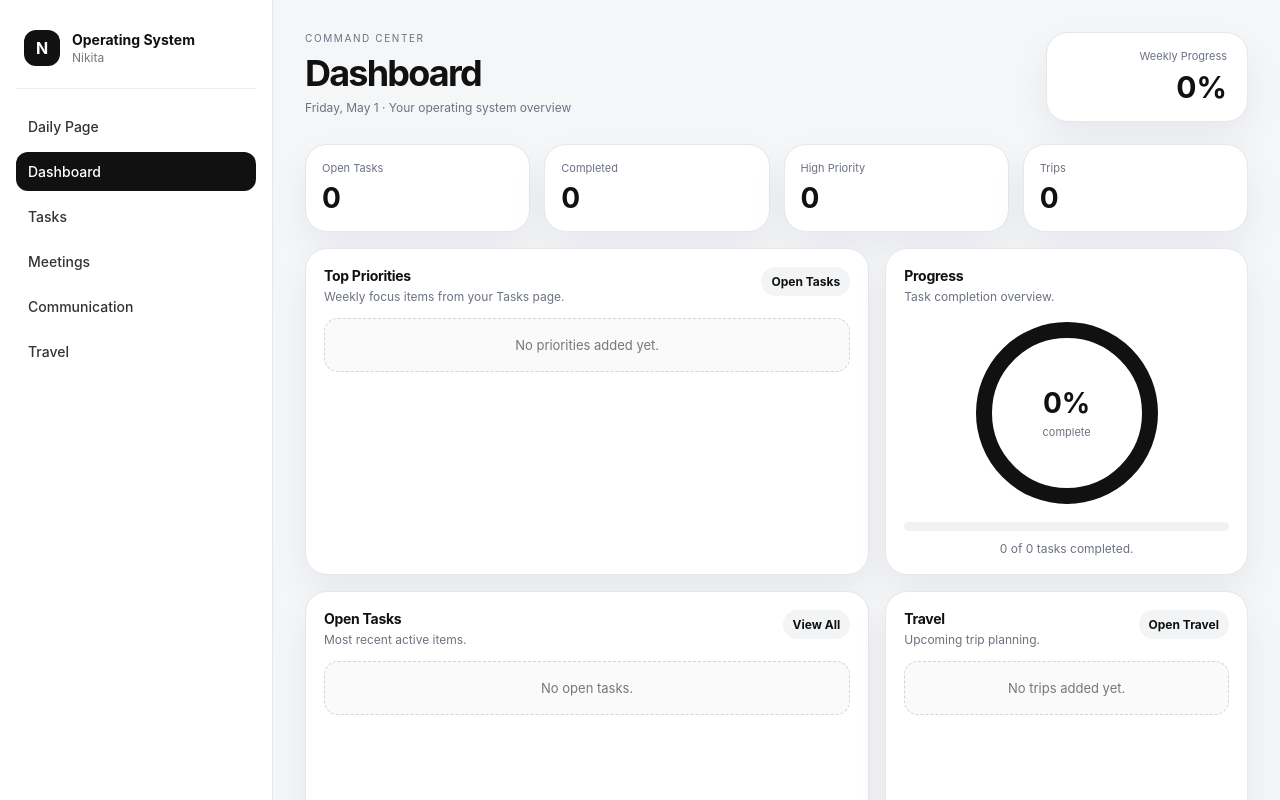
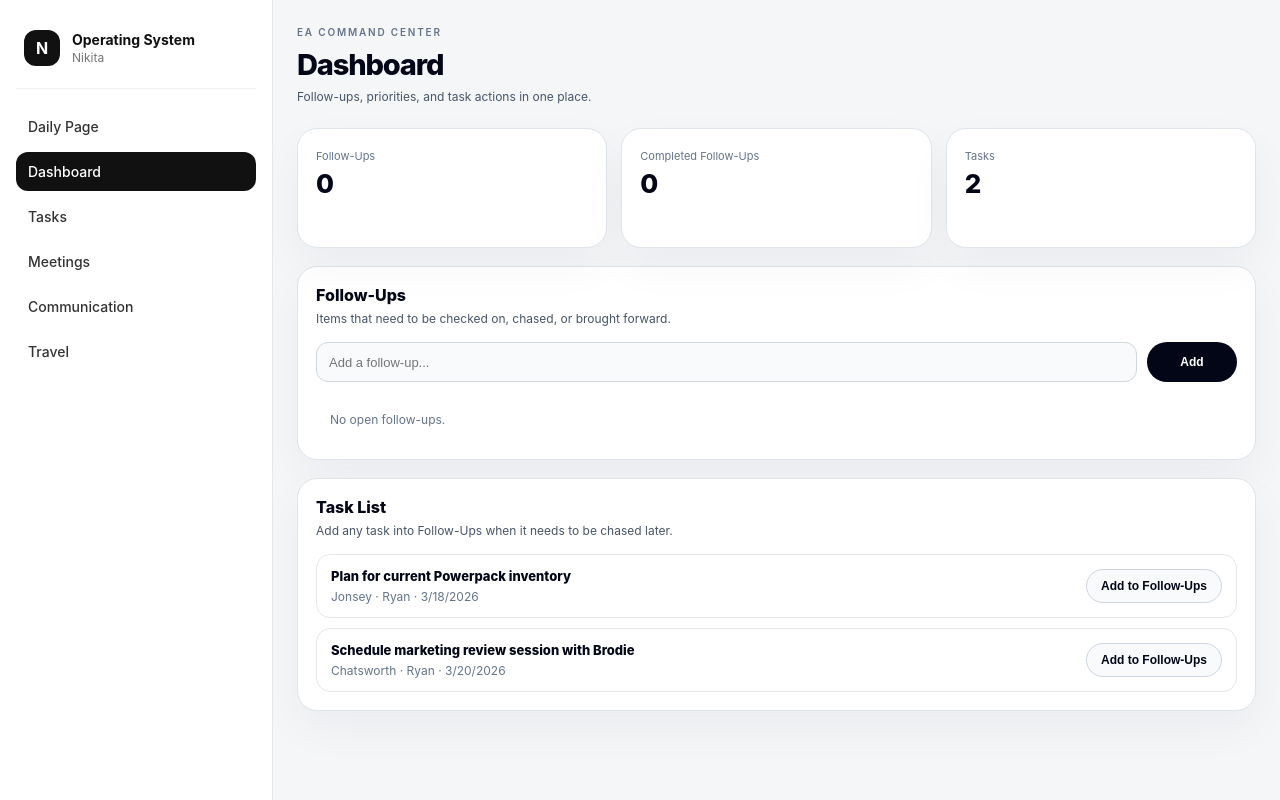
Before and after one commit to nikitaline-code/nl-operating-system, a Next.js app: page /dashboard in a window 1280 px wide. Shown: the top 800 px of the page. Built offline with nearby package versions, Linux system fonts and the light colour scheme.

Commit message:
Update dashboard.js

```diff
--- a/pages/dashboard.js
+++ b/pages/dashboard.js
@@ -1,491 +1,436 @@
-import { useEffect, useMemo, useState } from "react";
+import { useEffect, useState } from "react";
 
-export default function DashboardPage() {
-  const [tasks, setTasks] = useState([]);
-  const [priorities, setPriorities] = useState([]);
-  const [travelData, setTravelData] = useState(null);
-  const [today, setToday] = useState("");
+export default function Dashboard() {
+  const [followUps, setFollowUps] = useState([]);
+  const [newFollowUp, setNewFollowUp] = useState("");
+
+  const [tasks] = useState([
+    {
+      id: 1,
+      task: "Plan for current Powerpack inventory",
+      dealer: "Jonsey",
+      responsible: "Ryan",
+      dueDate: "3/18/2026",
+    },
+    {
+      id: 2,
+      task: "Schedule marketing review session with Brodie",
+      dealer: "Chatsworth",
+      responsible: "Ryan",
+      dueDate: "3/20/2026",
+    },
+  ]);
 
   useEffect(() => {
-    const savedTasks = JSON.parse(localStorage.getItem("tasks") || "[]");
-    const savedPriorities = JSON.parse(localStorage.getItem("weeklyPriorities") || "[]");
-    const savedTravel = JSON.parse(localStorage.getItem("travelPageData") || "null");
-
-    setTasks(savedTasks);
-    setPriorities(savedPriorities);
-    setTravelData(savedTravel);
-
-    const now = new Date();
-    setToday(
-      now.toLocaleDateString("en-US", {
-        weekday: "long",
-        month: "long",
-        day: "numeric",
-      })
-    );
+    const saved = localStorage.getItem("dashboard-follow-ups");
+    if (saved) setFollowUps(JSON.parse(saved));
   }, []);
 
-  const stats = useMemo(() => {
-    const total = tasks.length;
-    const completed = tasks.filter((task) => task.complete).length;
-    const open = total - completed;
-    const high = tasks.filter((task) => task.urgency === "High" && !task.complete).length;
-    const progress = total ? Math.round((completed / total) * 100) : 0;
+  useEffect(() => {
+    localStorage.setItem("dashboard-follow-ups", JSON.stringify(followUps));
+  }, [followUps]);
 
-    return { total, completed, open, high, progress };
-  }, [tasks]);
+  function addFollowUp(text, sourceTask = null) {
+    if (!text.trim()) return;
 
-  const activeTrips = travelData?.trips || [];
-  const upcomingTrips = activeTrips.slice(0, 4);
-  const openTasks = tasks.filter((task) => !task.complete).slice(0, 6);
-  const activePriorities = priorities.filter((priority) => priority && priority.trim());
+    const item = {
+      id: Date.now(),
+      text,
+      sourceTask,
+      completed: false,
+      createdAt: new Date().toLocaleDateString(),
+    };
+
+    setFollowUps([item, ...followUps]);
+    setNewFollowUp("");
+  }
+
+  function toggleFollowUp(id) {
+    setFollowUps(
+      followUps.map((item) =>
+        item.id === id ? { ...item, completed: !item.completed } : item
+      )
+    );
+  }
+
+  function deleteFollowUp(id) {
+    setFollowUps(followUps.filter((item) => item.id !== id));
+  }
+
+  const openFollowUps = followUps.filter((item) => !item.completed);
+  const completedFollowUps = followUps.filter((item) => item.completed);
 
   return (
-    <div className="dashboardPage">
-      <header className="hero">
-        <div>
-          <p className="eyebrow">Command Center</p>
-          <h1>Dashboard</h1>
-          <p className="subtext">{today} · Your operating system overview</p>
+    <main className="page">
+      <div className="shell">
+        <div className="top">
+          <div>
+            <p className="eyebrow">EA COMMAND CENTER</p>
+            <h1>Dashboard</h1>
+            <p className="subtitle">
+              Follow-ups, priorities, and task actions in one place.
+            </p>
+          </div>
         </div>
 
-        <div className="scoreCard">
-          <span>Weekly Progress</span>
-          <strong>{stats.progress}%</strong>
-        </div>
-      </header>
-
-      <section className="statsGrid">
-        <div className="statCard">
-          <span>Open Tasks</span>
-          <strong>{stats.open}</strong>
+        <div className="stats-grid">
+          <StatCard label="Follow-Ups" value={openFollowUps.length} />
+          <StatCard label="Completed Follow-Ups" value={completedFollowUps.length} />
+          <StatCard label="Tasks" value={tasks.length} />
         </div>
 
-        <div className="statCard">
-          <span>Completed</span>
-          <strong>{stats.completed}</strong>
-        </div>
-
-        <div className="statCard">
-          <span>High Priority</span>
-          <strong>{stats.high}</strong>
-        </div>
-
-        <div className="statCard">
-          <span>Trips</span>
-          <strong>{activeTrips.length}</strong>
-        </div>
-      </section>
-
-      <main className="grid">
-        <section className="card large">
-          <div className="sectionHeader">
+        <section className="card">
+          <div className="card-header">
             <div>
-              <h2>Top Priorities</h2>
-              <p>Weekly focus items from your Tasks page.</p>
+              <h2>Follow-Ups</h2>
+              <p>Items that need to be checked on, chased, or brought forward.</p>
             </div>
-            <a href="/tasks">Open Tasks</a>
           </div>
 
-          <div className="priorityList">
-            {activePriorities.length > 0 ? (
-              activePriorities.map((priority, index) => (
-                <div className="priorityItem" key={index}>
-                  <span>{index + 1}</span>
-                  <p>{priority}</p>
-                </div>
+          <div className="add-row">
+            <input
+              value={newFollowUp}
+              onChange={(e) => setNewFollowUp(e.target.value)}
+              placeholder="Add a follow-up..."
+              onKeyDown={(e) => {
+                if (e.key === "Enter") addFollowUp(newFollowUp);
+              }}
+            />
+            <button onClick={() => addFollowUp(newFollowUp)}>Add</button>
+          </div>
+
+          <div className="follow-list">
+            {openFollowUps.length === 0 ? (
+              <p className="empty">No open follow-ups.</p>
+            ) : (
+              openFollowUps.map((item) => (
+                <FollowUpItem
+                  key={item.id}
+                  item={item}
+                  toggleFollowUp={toggleFollowUp}
+                  deleteFollowUp={deleteFollowUp}
+                />
               ))
-            ) : (
-              <div className="empty">No priorities added yet.</div>
             )}
           </div>
         </section>
 
         <section className="card">
-          <div className="sectionHeader">
+          <div className="card-header">
             <div>
-              <h2>Progress</h2>
-              <p>Task completion overview.</p>
+              <h2>Task List</h2>
+              <p>Add any task into Follow-Ups when it needs to be chased later.</p>
             </div>
           </div>
 
-          <div className="progressRing">
-            <div>
-              <strong>{stats.progress}%</strong>
-              <span>complete</span>
-            </div>
-          </div>
+          <div className="task-list">
+            {tasks.map((task) => (
+              <div className="task-row" key={task.id}>
+                <div>
+                  <h3>{task.task}</h3>
+                  <p>
+                    {task.dealer || "No dealer"} · {task.responsible || "No owner"} ·{" "}
+                    {task.dueDate || "No due date"}
+                  </p>
+                </div>
 
-          <div className="progressBar">
-            <div style={{ width: `${stats.progress}%` }} />
-          </div>
-
-          <p className="tiny">
-            {stats.completed} of {stats.total} tasks completed.
-          </p>
-        </section>
-
-        <section className="card large">
-          <div className="sectionHeader">
-            <div>
-              <h2>Open Tasks</h2>
-              <p>Most recent active items.</p>
-            </div>
-            <a href="/tasks">View All</a>
-          </div>
-
-          <div className="taskList">
-            {openTasks.length > 0 ? (
-              openTasks.map((task) => (
-                <div className="taskItem" key={task.id}>
-                  <div>
-                    <strong>{task.title}</strong>
-                    <p>
-                      From: {task.assignedFrom || "N/A"}
-                      {task.dueDate ? ` · Due: ${task.dueDate}` : ""}
-                    </p>
-                  </div>
-
-                  <span className={`badge ${task.urgency?.toLowerCase() || "medium"}`}>
-                    {task.urgency || "Medium"}
-                  </span>
-                </div>
-              ))
-            ) : (
-              <div className="empty">No open tasks.</div>
-            )}
+                <button
+                  className="secondary-btn"
+                  onClick={() =>
+                    addFollowUp(task.task, {
+                      dealer: task.dealer,
+                      responsible: task.responsible,
+                      dueDate: task.dueDate,
+                    })
+                  }
+                >
+                  Add to Follow-Ups
+                </button>
+              </div>
+            ))}
           </div>
         </section>
 
-        <section className="card">
-          <div className="sectionHeader">
-            <div>
-              <h2>Travel</h2>
-              <p>Upcoming trip planning.</p>
+        {completedFollowUps.length > 0 && (
+          <section className="card">
+            <div className="card-header">
+              <div>
+                <h2>Completed Follow-Ups</h2>
+                <p>Finished items kept here for reference.</p>
+              </div>
             </div>
-            <a href="/travel">Open Travel</a>
-          </div>
 
-          <div className="tripList">
-            {upcomingTrips.length > 0 ? (
-              upcomingTrips.map((trip) => (
-                <div className="tripItem" key={trip.id}>
-                  <strong>{trip.name}</strong>
-                  <p>{trip.owner} · {trip.date}</p>
-                  <span>{trip.status}</span>
-                </div>
-              ))
-            ) : (
-              <div className="empty">No trips added yet.</div>
-            )}
-          </div>
-        </section>
+            <div className="follow-list">
+              {completedFollowUps.map((item) => (
+                <FollowUpItem
+                  key={item.id}
+                  item={item}
+                  toggleFollowUp={toggleFollowUp}
+                  deleteFollowUp={deleteFollowUp}
+                />
+              ))}
+            </div>
+          </section>
+        )}
+      </div>
 
-        <section className="card quick">
-          <h2>Quick Launch</h2>
+      <style jsx global>{`
+        body {
+          margin: 0;
+          background: #f5f6f8;
+        }
 
-          <div className="quickGrid">
-            <a href="/tasks">Tasks</a>
-            <a href="/meetings">Meetings</a>
-            <a href="/travel">Travel</a>
-            <a href="/communications">Comms</a>
-          </div>
-        </section>
-      </main>
-
-      <style jsx>{`
-        .dashboardPage {
+        .page {
           min-height: 100vh;
           background: #f5f6f8;
-          color: #111;
+          color: #020617;
           font-family: -apple-system, BlinkMacSystemFont, "Segoe UI", sans-serif;
-          padding: 32px;
-          max-width: 1380px;
+          padding: 26px 24px 80px;
+        }
+
+        .shell {
+          width: 100%;
+          max-width: 1220px;
           margin: 0 auto;
         }
 
-        .hero {
+        .top {
           display: flex;
           justify-content: space-between;
           align-items: flex-start;
-          margin-bottom: 22px;
+          margin-bottom: 24px;
         }
 
         .eyebrow {
-          margin: 0 0 7px;
+          margin: 0 0 12px;
           font-size: 10px;
-          letter-spacing: 0.16em;
-          text-transform: uppercase;
-          color: #6b7280;
+          letter-spacing: 0.18em;
+          font-weight: 600;
+          color: #64748b;
         }
 
         h1 {
           margin: 0;
-          font-size: 36px;
-          letter-spacing: -0.05em;
-        }
-
-        h2 {
-          margin: 0;
-          font-size: 14px;
-          letter-spacing: -0.02em;
-        }
-
-        .subtext,
-        p {
-          margin: 5px 0 0;
-          font-size: 12px;
-          color: #6b7280;
-        }
-
-        .scoreCard,
-        .statCard,
-        .card {
-          background: #fff;
-          border: 1px solid #e5e7eb;
-          border-radius: 22px;
-          box-shadow: 0 16px 38px rgba(15, 23, 42, 0.06);
-        }
-
-        .scoreCard {
-          padding: 16px 20px;
-          min-width: 160px;
-          text-align: right;
-        }
-
-        .scoreCard span,
-        .statCard span {
-          display: block;
-          font-size: 11px;
-          color: #6b7280;
-          margin-bottom: 6px;
-        }
-
-        .scoreCard strong {
-          font-size: 30px;
-        }
-
-        .statsGrid {
-          display: grid;
-          grid-template-columns: repeat(4, 1fr);
-          gap: 14px;
-          margin-bottom: 16px;
-        }
-
-        .statCard {
-          padding: 16px;
-        }
-
-        .statCard strong {
-          font-size: 28px;
+          font-size: 29px;
+          line-height: 1;
+          font-weight: 800;
           letter-spacing: -0.04em;
         }
 
-        .grid {
+        .subtitle {
+          margin: 10px 0 0;
+          font-size: 12px;
+          color: #475569;
+        }
+
+        .stats-grid {
           display: grid;
-          grid-template-columns: 1.4fr 0.9fr;
-          gap: 16px;
+          grid-template-columns: repeat(3, 1fr);
+          gap: 14px;
+          margin-bottom: 18px;
+        }
+
+        .stat-card,
+        .card {
+          background: #ffffff;
+          border: 1px solid #dfe3ea;
+          border-radius: 20px;
+          box-shadow: 0 18px 45px rgba(15, 23, 42, 0.045);
+        }
+
+        .stat-card {
+          padding: 20px 18px;
+          min-height: 78px;
+        }
+
+        .stat-card p {
+          margin: 0 0 8px;
+          font-size: 11px;
+          color: #64748b;
+        }
+
+        .stat-card strong {
+          font-size: 26px;
+          font-weight: 800;
+          line-height: 1;
         }
 
         .card {
           padding: 18px;
+          margin-bottom: 18px;
         }
 
-        .large {
-          min-height: 220px;
-        }
-
-        .sectionHeader {
+        .card-header {
           display: flex;
           justify-content: space-between;
           align-items: flex-start;
-          gap: 14px;
-          margin-bottom: 14px;
+          margin-bottom: 16px;
         }
 
-        a {
-          color: #111;
-          font-size: 12px;
-          font-weight: 700;
-          text-decoration: none;
-          background: #f3f4f6;
-          padding: 7px 10px;
-          border-radius: 999px;
-        }
-
-        .priorityList,
-        .taskList,
-        .tripList {
-          display: flex;
-          flex-direction: column;
-          gap: 8px;
-        }
-
-        .priorityItem {
-          display: grid;
-          grid-template-columns: 26px 1fr;
-          align-items: center;
-          gap: 10px;
-          padding: 10px;
-          border: 1px solid #eceef2;
-          border-radius: 14px;
-          background: #fafafa;
-        }
-
-        .priorityItem span {
-          width: 22px;
-          height: 22px;
-          background: #111;
-          color: #fff;
-          border-radius: 8px;
-          display: flex;
-          align-items: center;
-          justify-content: center;
-          font-size: 11px;
+        .card-header h2 {
+          margin: 0 0 6px;
+          font-size: 16px;
           font-weight: 800;
         }
 
-        .priorityItem p {
+        .card-header p {
           margin: 0;
-          color: #111;
-          font-size: 13px;
-          font-weight: 650;
+          font-size: 12px;
+          color: #475569;
         }
 
-        .taskItem,
-        .tripItem {
+        .add-row {
+          display: grid;
+          grid-template-columns: 1fr 90px;
+          gap: 10px;
+          margin-bottom: 16px;
+        }
+
+        input {
+          height: 38px;
+          border-radius: 12px;
+          border: 1px solid #cfd6df;
+          background: #f8fafc;
+          padding: 0 12px;
+          font-size: 13px;
+          color: #020617;
+          outline: none;
+        }
+
+        button {
+          border: none;
+          background: #020617;
+          color: #ffffff;
+          border-radius: 999px;
+          padding: 9px 14px;
+          font-size: 12px;
+          font-weight: 800;
+          cursor: pointer;
+        }
+
+        .secondary-btn {
+          background: #f8fafc;
+          color: #020617;
+          border: 1px solid #cfd6df;
+        }
+
+        .follow-list,
+        .task-list {
+          display: flex;
+          flex-direction: column;
+          gap: 10px;
+        }
+
+        .follow-item,
+        .task-row {
+          border: 1px solid #e5e7eb;
+          border-radius: 14px;
+          padding: 13px 14px;
+          background: #ffffff;
           display: flex;
           justify-content: space-between;
-          gap: 12px;
+          gap: 14px;
           align-items: center;
-          padding: 11px;
-          border: 1px solid #eceef2;
-          border-radius: 14px;
-          background: #fafafa;
         }
 
-        .taskItem strong,
-        .tripItem strong {
-          font-size: 13px;
+        .follow-item.done {
+          opacity: 0.55;
         }
 
-        .tripItem span {
-          font-size: 10px;
-          font-weight: 700;
-          background: #111;
-          color: #fff;
-          padding: 5px 8px;
-          border-radius: 999px;
+        .follow-main {
+          display: flex;
+          gap: 10px;
+          align-items: flex-start;
         }
 
-        .badge {
-          font-size: 11px;
-          font-weight: 700;
-          padding: 6px 9px;
-          border-radius: 999px;
+        .follow-main input {
+          width: 16px;
+          height: 16px;
+          margin-top: 3px;
         }
 
-        .badge.high {
-          background: #fee2e2;
-          color: #991b1b;
+        .follow-main h3,
+        .task-row h3 {
+          margin: 0 0 5px;
+          font-size: 13px;
+          font-weight: 800;
         }
 
-        .badge.medium {
-          background: #fef3c7;
-          color: #92400e;
+        .follow-main p,
+        .task-row p {
+          margin: 0;
+          font-size: 12px;
+          color: #64748b;
         }
 
-        .badge.low {
-          background: #dcfce7;
-          color: #166534;
-        }
-
-        .progressRing {
-          width: 150px;
-          height: 150px;
-          border-radius: 999px;
-          border: 16px solid #111;
-          margin: 18px auto;
-          display: flex;
-          align-items: center;
-          justify-content: center;
-        }
-
-        .progressRing div {
-          text-align: center;
-        }
-
-        .progressRing strong {
-          display: block;
-          font-size: 28px;
-        }
-
-        .progressRing span {
-          font-size: 11px;
-          color: #6b7280;
-        }
-
-        .progressBar {
-          height: 9px;
-          background: #f1f1f1;
-          border-radius: 999px;
-          overflow: hidden;
-        }
-
-        .progressBar div {
-          height: 100%;
-          background: #111;
-          border-radius: 999px;
-        }
-
-        .tiny {
-          text-align: center;
-          margin-top: 10px;
-        }
-
-        .quickGrid {
-          display: grid;
-          grid-template-columns: repeat(2, 1fr);
-          gap: 10px;
-          margin-top: 14px;
-        }
-
-        .quickGrid a {
-          display: flex;
-          align-items: center;
-          justify-content: center;
-          height: 52px;
-          border-radius: 16px;
-          background: #111;
-          color: #fff;
+        .delete-btn {
+          background: #ffffff;
+          color: #991b1b;
+          border: 1px solid #fecaca;
         }
 
         .empty {
-          padding: 18px;
-          text-align: center;
-          color: #777;
-          font-size: 13px;
-          border: 1px dashed #d1d5db;
-          border-radius: 14px;
-          background: #fafafa;
+          margin: 0;
+          padding: 14px;
+          font-size: 12px;
+          color: #64748b;
         }
 
-        @media (max-width: 1000px) {
-          .hero,
-          .sectionHeader {
-            flex-direction: column;
-          }
-
-          .statsGrid,
-          .grid {
+        @media (max-width: 800px) {
+          .stats-grid {
             grid-template-columns: 1fr;
           }
 
-          .scoreCard {
-            text-align: left;
+          .add-row {
+            grid-template-columns: 1fr;
+          }
+
+          .follow-item,
+          .task-row {
+            align-items: flex-start;
+            flex-direction: column;
           }
         }
       `}</style>
+    </main>
+  );
+}
+
+function StatCard({ label, value }) {
+  return (
+    <div className="stat-card">
+      <p>{label}</p>
+      <strong>{value}</strong>
     </div>
   );
 }
+
+function FollowUpItem({ item, toggleFollowUp, deleteFollowUp }) {
+  return (
+    <div className={`follow-item ${item.completed ? "done" : ""}`}>
+      <div className="follow-main">
+        <input
+          type="checkbox"
+          checked={item.completed}
+          onChange={() => toggleFollowUp(item.id)}
+        />
+
+        <div>
+          <h3>{item.text}</h3>
+          <p>
+            Added {item.createdAt}
+            {item.sourceTask?.dealer ? ` · Dealer: ${item.sourceTask.dealer}` : ""}
+            {item.sourceTask?.responsible
+              ? ` · Owner: ${item.sourceTask.responsible}`
+              : ""}
+            {item.sourceTask?.dueDate ? ` · Due: ${item.sourceTask.dueDate}` : ""}
+          </p>
+        </div>
+      </div>
+
+      <button className="delete-btn" onClick={() => deleteFollowUp(item.id)}>
+        Delete
+      </button>
+    </div>
+  );
+}
```
